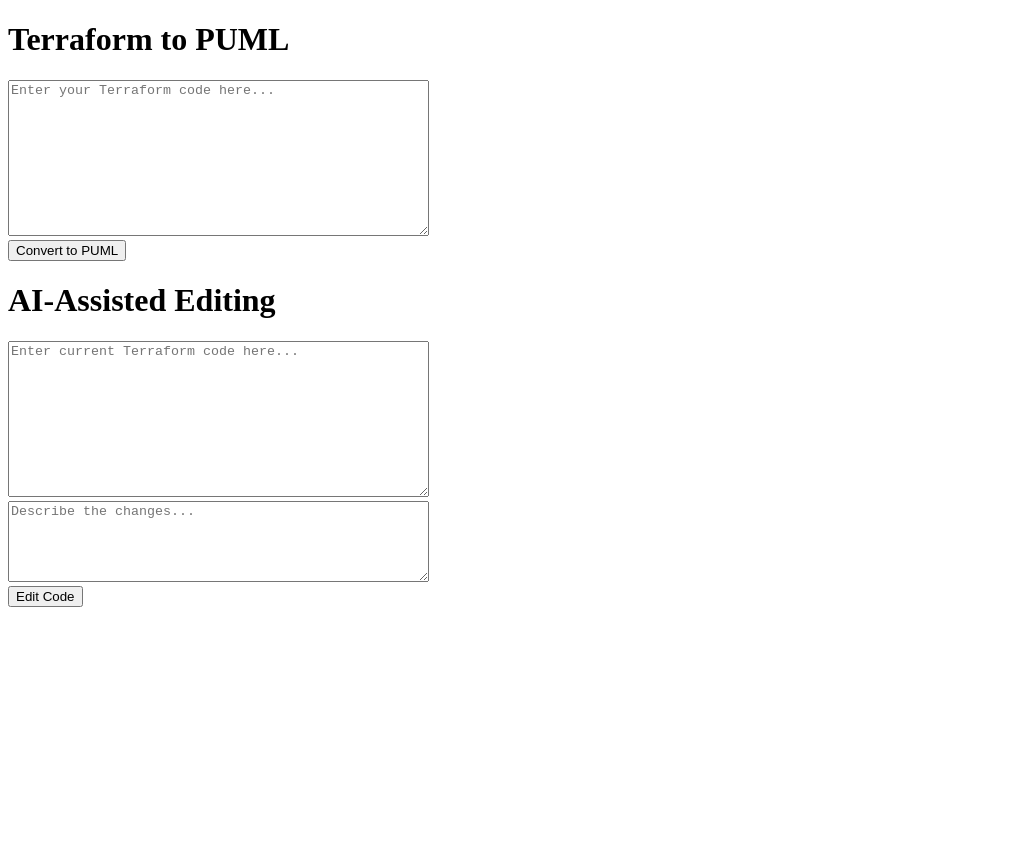
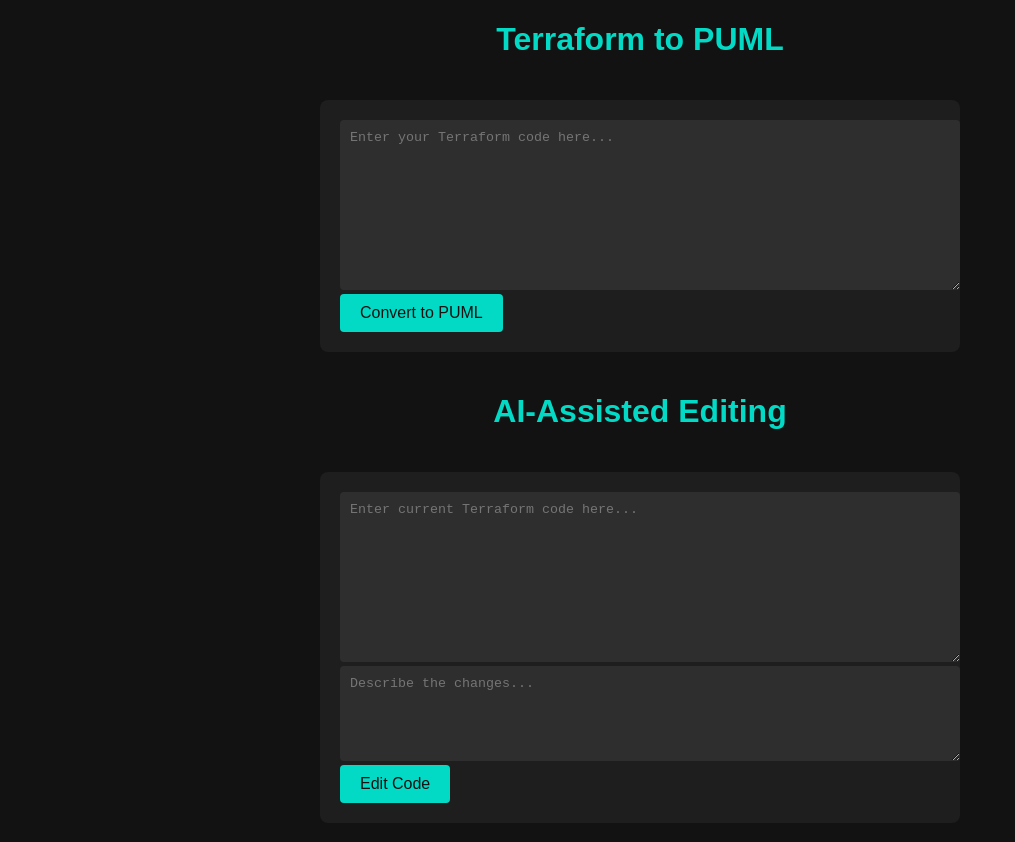
Before and after one commit to postrv/terraform_to_puml, a plain HTML site: page index.html in a window 1280 px wide. Shown: the whole page, without its empty margins (0-1015 px from the left). Before the commit the page ends 800 px from the top, so only its background shows below. Drawn offline with Linux system fonts and the light colour scheme.

Commit message:
Improved styling

```diff
--- a/index.html
+++ b/index.html
@@ -3,20 +3,72 @@
 <head>
     <meta charset="UTF-8">
     <title>Terraform to PUML</title>
+    <style>
+        body {
+            background-color: #121212;
+            color: #ffffff;
+            font-family: Arial, sans-serif;
+            display: flex;
+            flex-direction: column;
+            align-items: center;
+            margin: 0;
+            padding: 0;
+        }
+        h1 {
+            color: #03DAC6;
+        }
+        form {
+            background-color: #1E1E1E;
+            border-radius: 8px;
+            padding: 20px;
+            margin: 20px 0;
+            width: 80%;
+            max-width: 600px;
+        }
+        textarea {
+            width: 100%;
+            background-color: #2E2E2E;
+            color: #ffffff;
+            border: none;
+            padding: 10px;
+            border-radius: 4px;
+        }
+        button {
+            background-color: #03DAC6;
+            color: #121212;
+            border: none;
+            padding: 10px 20px;
+            border-radius: 4px;
+            cursor: pointer;
+            font-size: 16px;
+        }
+        button:hover {
+            background-color: #00BFA5;
+        }
+        #result {
+            background-color: #1E1E1E;
+            border-radius: 8px;
+            padding: 20px;
+            margin: 20px 0;
+            width: 80%;
+            max-width: 600px;
+            white-space: pre-wrap;
+        }
+    </style>
 </head>
 <body>
 <h1>Terraform to PUML</h1>
 <form id="terraformForm">
-    <textarea name="code" rows="10" cols="50" placeholder="Enter your Terraform code here..."></textarea>
+    <textarea name="code" rows="10" placeholder="Enter your Terraform code here..."></textarea>
     <br>
     <button type="submit">Convert to PUML</button>
 </form>
 
 <h1>AI-Assisted Editing</h1>
 <form id="aiForm">
-    <textarea name="current_code" rows="10" cols="50" placeholder="Enter current Terraform code here..."></textarea>
+    <textarea name="current_code" rows="10" placeholder="Enter current Terraform code here..."></textarea>
     <br>
-    <textarea name="description" rows="5" cols="50" placeholder="Describe the changes..."></textarea>
+    <textarea name="description" rows="5" placeholder="Describe the changes..."></textarea>
     <br>
     <button type="submit">Edit Code</button>
 </form>
```
